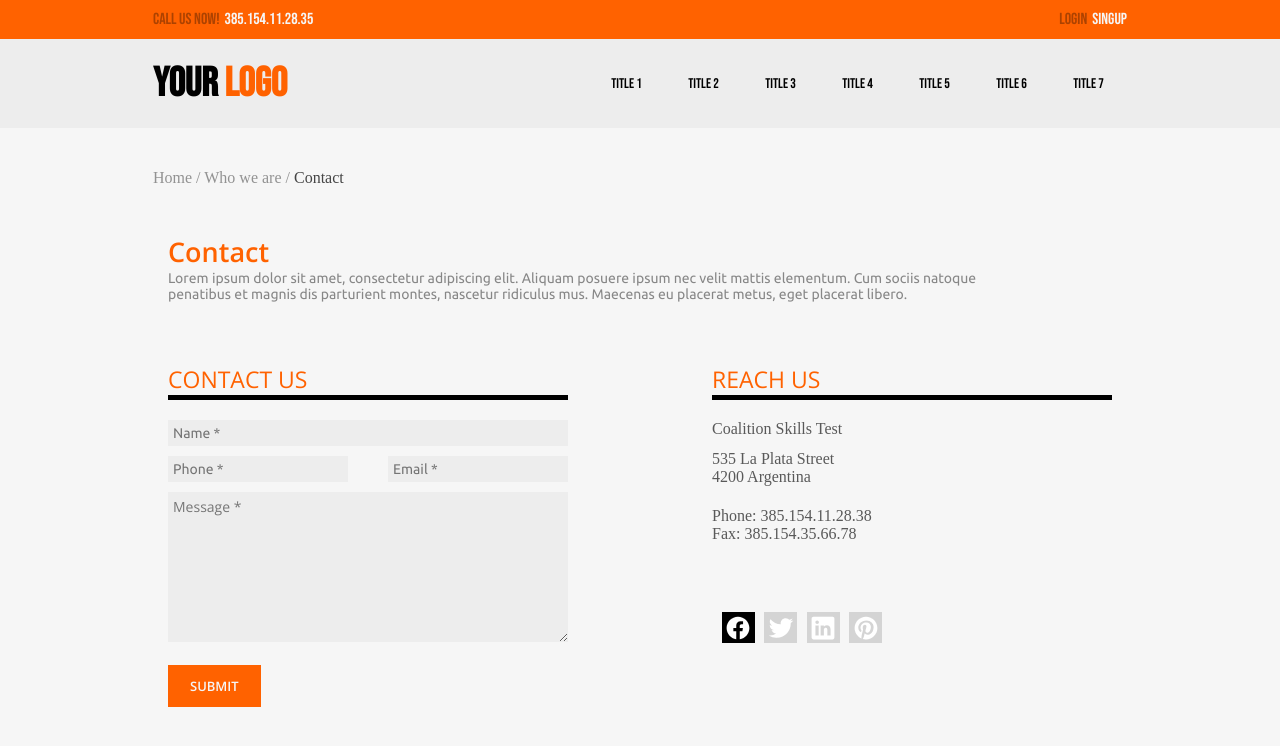
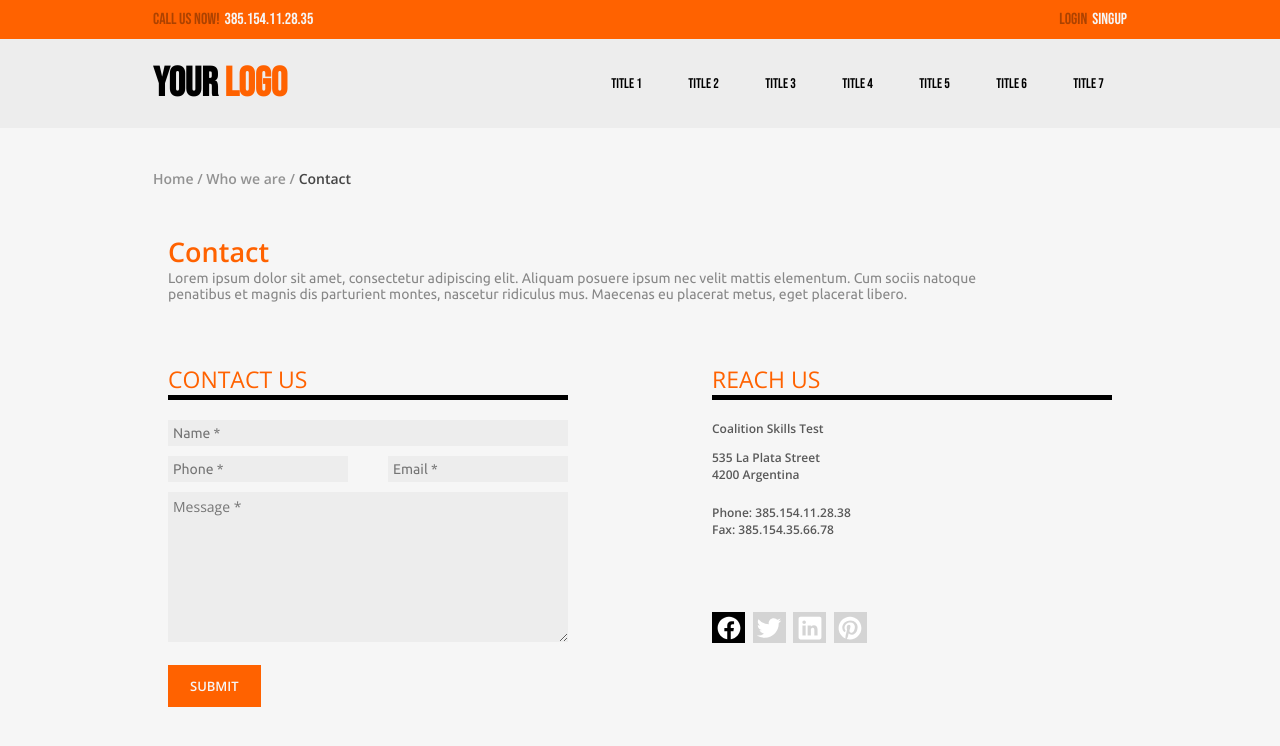
Before and after one commit to webDesignMumeishon/front-end-challenge-coalition-technologies, a plain HTML site: page index.html in a window 1280 px wide. Drawn offline with nearby package versions, Linux system fonts and the light colour scheme.

Commit message:
last changes

```diff
--- a/index.html
+++ b/index.html
@@ -299,7 +299,7 @@
                             <p>Phone: 385.154.11.28.38</p>
                             <p>Fax: 385.154.35.66.78</p>
                         </div>
-                        <div class="icons-wrapper flex">
+                        <div class="icons-wrapper flex-space-between">
                             <div class="icon-box flex selected-icon">
                                 <ion-icon name="logo-facebook"></ion-icon>
                             </div>
--- a/styles/styles.css
+++ b/styles/styles.css
@@ -199,6 +199,9 @@ header {
 .path{
     height: 100px;
     display: flex;
+    font-size: 14px;
+    font-family: var(--font-family-v2);
+    font-weight: 600;
 }
 
 .path p{
@@ -244,6 +247,9 @@ header {
 
 .margin-wrapper{
     margin: 20px 0;
+    font-size: 12px;
+    font-weight: 600;
+    font-family: var(--font-family-v2);
 }
 
 .us-titles{
@@ -320,8 +326,7 @@ header {
 }
 
 .icons-wrapper{
-    width: 180px;
-    justify-content: space-evenly;
+    width: 155px;
     position: absolute;
     bottom: 0;
 }
```
